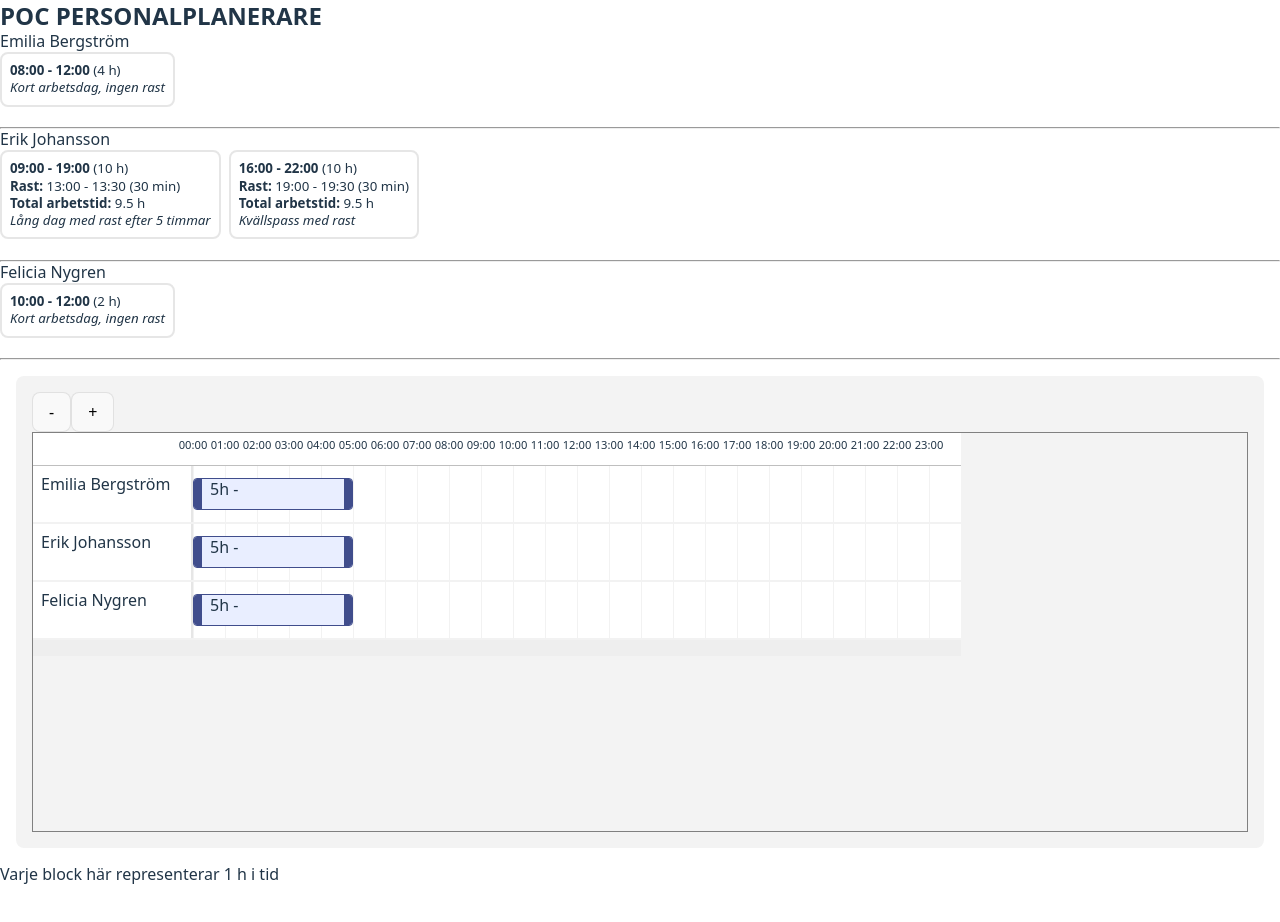
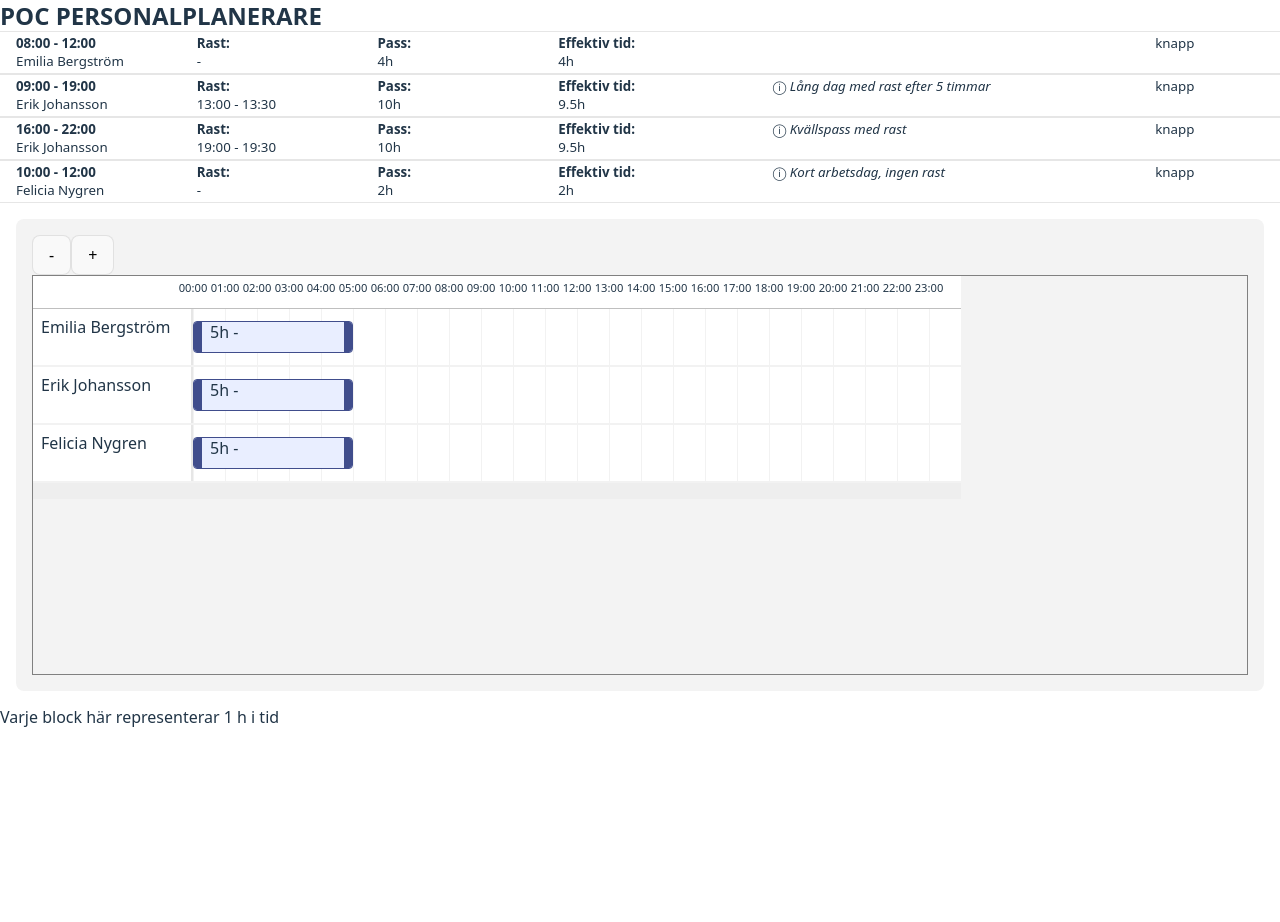
Before and after one commit to viktorkuddis/POC-Personalplanerare, a React (Vite) app: page / in a window 1280 px wide. Shown: the top 922 px of the page. After the commit the page ends 800 px from the top, so only its background shows below. Built offline with nearby package versions, Linux system fonts and the light colour scheme.

Commit message:
team list items

```diff
--- a/src/components/ShiftCard./ShiftCard.jsx
+++ b/src/components/ShiftCard./ShiftCard.jsx
@@ -2,10 +2,81 @@ import React from 'react';
 
 import styles from './ShiftCard.module.css'
 
-export default function ShiftCard({ person, shift }) {
+export default function ShiftCard({ person, shift, variant }) {
     const { startTime, endTime, breakDuration, breakStartTime, breakEndTime, totalHours, effectiveWorkHours, comment } = shift;
 
+    if (variant == "smallRow") {
         return (
+
+            <small>
+                <div className={styles.rowCard}>
+                    <div className={styles.rowCardContent}>
+                        <div className={styles.shiftDetails}>
+                            <section>
+                                <strong>
+                                    {new Date(startTime).toISOString().slice(11, 16)} - {new Date(endTime).toISOString().slice(11, 16)}
+                                </strong>
+                                <br />
+                                {person.name}
+                            </section>
+
+                            {breakStartTime && breakEndTime ? (
+                                <section>
+                                    <strong>Rast:</strong>
+                                    <br />
+                                    {new Date(breakStartTime).toISOString().slice(11, 16)} - {new Date(breakEndTime).toISOString().slice(11, 16)}
+                                </section>
+                            ) : (<section>
+                                <strong>Rast:</strong>
+                                <br />
+                                -
+                            </section>)}
+
+                            <section>
+                                <strong>Pass:</strong> <br />
+                                {totalHours}h
+                            </section>
+                            <section>
+                                <strong>Effektiv tid:</strong> <br />
+                                {effectiveWorkHours}h
+                            </section>
+                        </div>
+
+
+
+                        <section className={styles.commensContainer}>
+                            {comment && <section>&#9432;   <i>{comment}</i></section>}
+                        </section>
+
+                        <section className={styles.buttonsContainer}>
+                            knapp
+                        </section>
+
+
+
+                    </div>
+
+                </div>
+
+
+
+
+
+
+
+
+
+
+
+
+            </small >
+
+        );
+    }
+
+    if (variant == "smallCard") {
+        return (
+
             <small>
                 <div className={styles.card}>
                     <div>
@@ -29,5 +100,8 @@ export default function ShiftCard({ person, shift }) {
                     </div>
                 </div>
             </small>
+
         );
     }
+
+}
--- a/src/components/ShiftCard./ShiftCard.module.css
+++ b/src/components/ShiftCard./ShiftCard.module.css
@@ -3,3 +3,42 @@
   border-radius: 0.5rem;
   border: 2px solid hsla(0, 0%, 50%, 0.2);
 }
+
+/* ---------ROW VARIANT---------*/
+
+.rowCard {
+  padding: 0.2rem 1rem;
+  border-top: 1px solid hsla(0, 0%, 50%, 0.2);
+  border-bottom: 1px solid hsla(0, 0%, 50%, 0.2);
+
+  &:hover {
+    background-color: hsla(0, 0%, 50%, 0.1);
+  }
+}
+.rowCardContent {
+  display: flex;
+  gap: 0.5rem;
+
+  /* background-color: aqua; */
+}
+
+.shiftDetails {
+  display: flex;
+  gap: 1rem;
+  width: 60%;
+
+  /* background-color: aquamarine; */
+
+  section {
+    width: 22%;
+    flex-shrink: 2;
+
+    /* background-color: aqua; */
+  }
+}
+
+.commensContainer {
+  width: 30%;
+
+  /* background-color: beige; */
+}
--- a/src/components/TeamList/TeamList.jsx
+++ b/src/components/TeamList/TeamList.jsx
@@ -6,7 +6,22 @@ export default function TeamList({ teamlist, shifts }) {
 
     return (
 
-        teamlist.map((person) => (
+        teamlist.map((person) => (<>
+            <div key={person.id} style={{
+                width: "100%"
+            }}>
+
+                <div style={{
+
+                }}>
+                    {shifts.map((shift) => (
+                        shift.userId == person.id &&
+                        <ShiftCard key={shift.id} person={person} shift={shift} variant={"smallRow"} />
+                    ))}
+                </div>
+
+            </div>
+            {/*
             <div key={person.id} style={{
                 width: "100%"
             }}>
@@ -19,15 +34,16 @@ export default function TeamList({ teamlist, shifts }) {
 
                     {shifts.map((shift) => (
                         shift.userId == person.id &&
-                        <ShiftCard key={shift.id} person={person} shift={shift} />
+                        <ShiftCard key={shift.id} person={person} shift={shift} variant={"smallCard"} />
                     ))}
                 </div>
                 <br />
                 < hr />
-            </div>
+            </div> */}
+        </>
+
 
         ))
 
-
     )
 }
--- a/src/dummyData/shifts.json
+++ b/src/dummyData/shifts.json
@@ -5,11 +5,11 @@
       "startTime": "2025-04-01T08:00:00Z",
       "endTime": "2025-04-01T12:00:00Z",
       "breakDuration": 0,
-      "breakStartTime": null,
-      "breakEndTime": null,
+      "breakStartTime": "",
+      "breakEndTime": "",
       "totalHours": 4,
       "effectiveWorkHours": 4,
-      "comment": "Kort arbetsdag, ingen rast"
+      "comment": ""
     },
     {
       "id": "s2",
@@ -41,8 +41,8 @@
       "startTime": "2025-04-02T10:00:00Z",
       "endTime": "2025-04-02T12:00:00Z",
       "breakDuration": 0,
-      "breakStartTime": null,
-      "breakEndTime": null,
+      "breakStartTime": "",
+      "breakEndTime": "",
       "totalHours": 2,
       "effectiveWorkHours": 2,
       "comment": "Kort arbetsdag, ingen rast"
```
Lines whose indentation alone changed are shown as unchanged.
